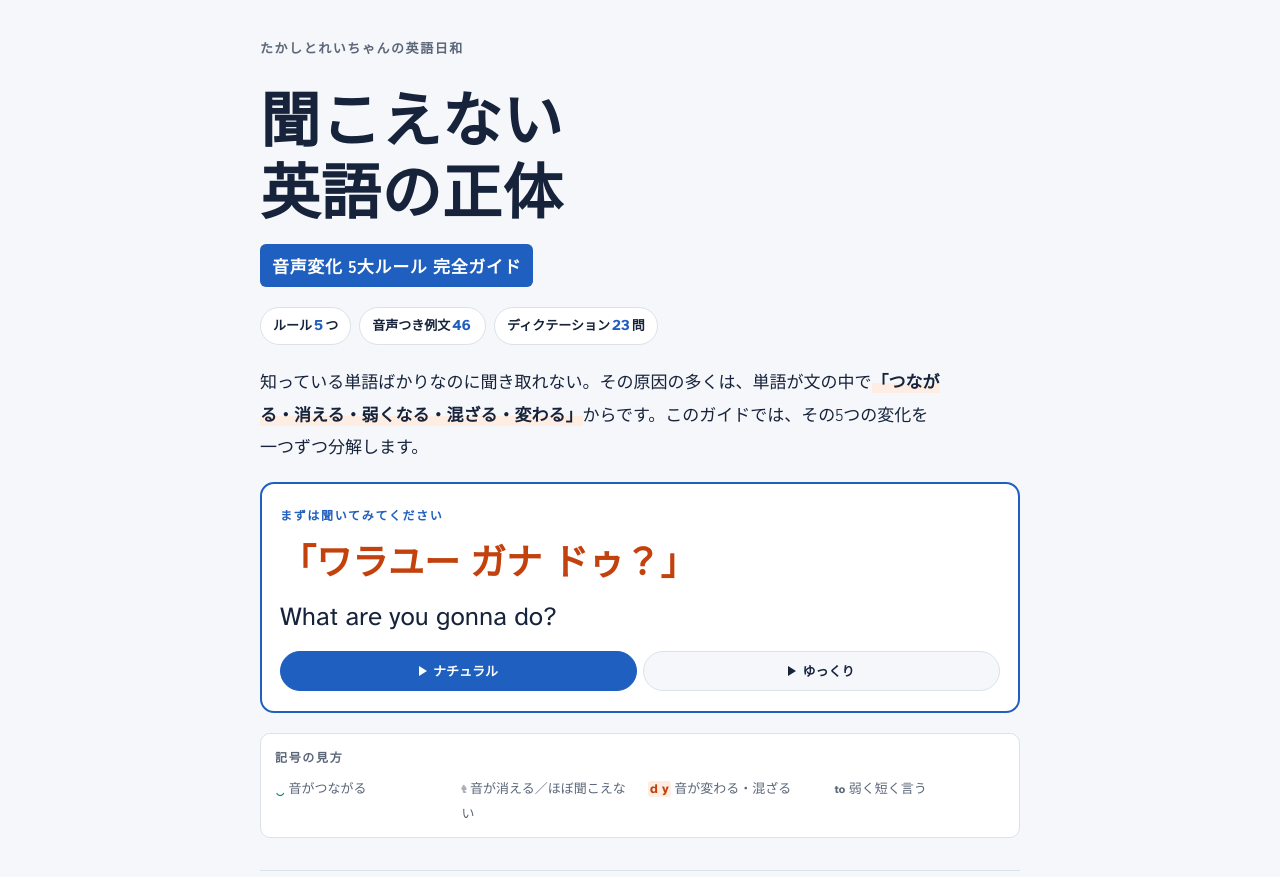
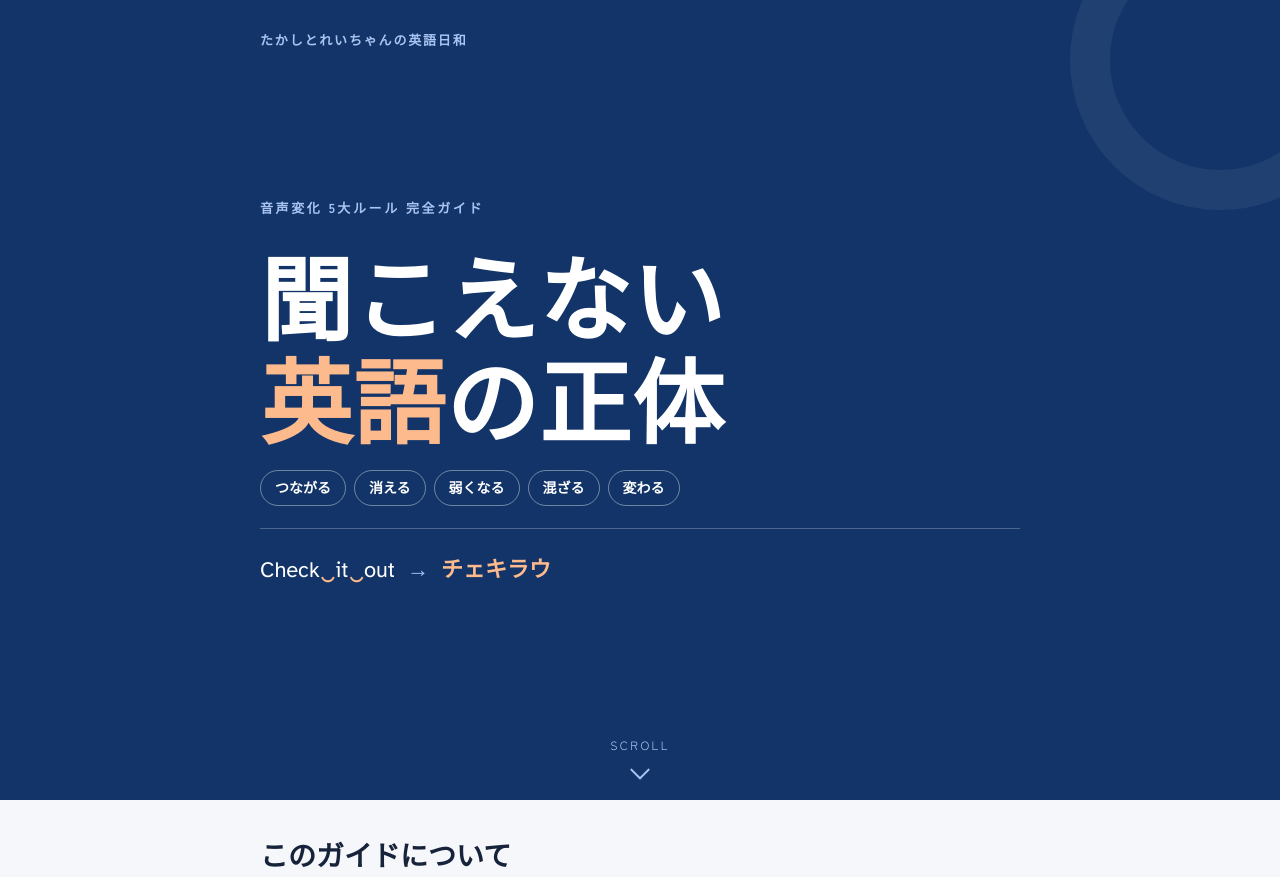
Before and after one commit to eigo-reitaka/otonohenka-eigo, a plain HTML site: page index.html in a window 1280 px wide. Shown: the top 877 px of the page. Drawn offline with Linux system fonts and the light colour scheme.

Commit message:
表紙と、スクロール時に出るタイトルバーを追加
Co-Authored-By: Claude Opus 5.5 <noreply@anthropic.com>
Claude-Session: https://claude.ai/code/session_018kxnhq3gUxAYv5LZQD3Nfw

```diff
--- a/index.html
+++ b/index.html
@@ -14,7 +14,7 @@
 :root{
   --bg:#F5F7FA; --surface:#FFFFFF; --ink:#16233A; --muted:#5B6678; --line:#DCE2EA;
   --accent:#1F5FBF; --accent-soft:#E6EEFA; --link:#0E8A7A; --drop:#A8B0BD; --change:#C2410C; --change-soft:#FDEDE3;
-  --ok:#15803D; --ng:#B91C1C;
+  --ok:#15803D; --ng:#B91C1C; --cover-bg:#123468; --cover-fg:#FFFFFF; --cover-sub:#A9C4F2; --cover-hl:#FDBA8C;
   --f-display:"Zen Kaku Gothic New","Hiragino Sans","Yu Gothic",sans-serif;
   --f-body:"Zen Kaku Gothic New","Hiragino Sans","Yu Gothic",sans-serif;
   --f-en:"Atkinson Hyperlegible","Helvetica Neue",Arial,sans-serif;
@@ -22,11 +22,11 @@
 @media (prefers-color-scheme: dark){:root:not([data-theme="light"]){
   --bg:#0F1724; --surface:#172234; --ink:#E6ECF5; --muted:#9AA6B8; --line:#2A3850;
   --accent:#7FB0FF; --accent-soft:#1D2E4A; --link:#4FD1BC; --drop:#5E6B80; --change:#FB923C; --change-soft:#3A2618;
-  --ok:#4ADE80; --ng:#F87171; color-scheme:dark}}
+  --ok:#4ADE80; --ng:#F87171; --cover-bg:#0B1A33; --cover-fg:#E6ECF5; --cover-sub:#8FAEE0; --cover-hl:#FB923C; color-scheme:dark}}
 :root[data-theme="dark"]{
   --bg:#0F1724; --surface:#172234; --ink:#E6ECF5; --muted:#9AA6B8; --line:#2A3850;
   --accent:#7FB0FF; --accent-soft:#1D2E4A; --link:#4FD1BC; --drop:#5E6B80; --change:#FB923C; --change-soft:#3A2618;
-  --ok:#4ADE80; --ng:#F87171; color-scheme:dark}
+  --ok:#4ADE80; --ng:#F87171; --cover-bg:#0B1A33; --cover-fg:#E6ECF5; --cover-sub:#8FAEE0; --cover-hl:#FB923C; color-scheme:dark}
 *{box-sizing:border-box}
 body{background:var(--bg);color:var(--ink);font-family:var(--f-body);font-size:16px;line-height:1.85;
   padding-left:max(16px,env(safe-area-inset-left,0px));padding-right:max(16px,env(safe-area-inset-right,0px));padding-block:0 64px}
@@ -39,6 +39,7 @@ p{margin:0}
 header.hero{padding-block:36px 32px;display:grid;gap:20px;border-bottom:1px solid var(--line)}
 .brand{font-size:13px;letter-spacing:.12em;color:var(--muted);font-weight:700}
 .hero h1{font-size:clamp(40px,11vw,60px);font-weight:900;letter-spacing:.01em;line-height:1.2}
+.hero .intro-h{font-size:clamp(22px,6vw,28px);font-weight:900}
 .hero .badge{justify-self:start;background:var(--accent);color:var(--surface);font-weight:700;font-size:clamp(14px,3.8vw,17px);border-radius:6px;padding:6px 12px;letter-spacing:.04em}
 .hero .facts{display:flex;flex-wrap:wrap;gap:8px}
 .hero .facts span{font-size:13px;font-weight:700;border:1px solid var(--line);background:var(--surface);border-radius:999px;padding:4px 12px}
@@ -131,6 +132,38 @@ button.reveal{background:var(--surface)}
 .qi .res .kana{display:block;font-weight:700;color:var(--change);margin-top:2px}
 .qi .res .ans{font-family:var(--f-en);font-size:17px;font-weight:700;display:block}
 footer{padding-block:48px 0;color:var(--muted);font-size:13px;border-top:1px solid var(--line);margin-top:48px}
+
+/* cover */
+.cover{background:var(--cover-bg);color:var(--cover-fg);min-height:100svh;display:grid;grid-template-rows:auto 1fr auto;
+  margin-left:calc(-1 * max(16px,env(safe-area-inset-left,0px)));margin-right:calc(-1 * max(16px,env(safe-area-inset-right,0px)));
+  padding-left:max(24px,env(safe-area-inset-left,0px));padding-right:max(24px,env(safe-area-inset-right,0px));padding-block:28px 24px;position:relative;overflow:hidden}
+.cover>*{position:relative;max-width:760px;width:100%;margin-inline:auto}
+.cover .c-brand{font-size:13px;font-weight:700;letter-spacing:.14em;color:var(--cover-sub)}
+.cover .c-main{align-self:center;display:grid;gap:22px;padding-block:32px}
+.cover .c-kicker{font-size:13px;font-weight:700;letter-spacing:.2em;color:var(--cover-sub)}
+.cover h1{font-size:clamp(48px,14vw,92px);font-weight:900;line-height:1.12;letter-spacing:.01em}
+.cover h1 em{font-style:normal;color:var(--cover-hl)}
+.cover .c-sample{font-family:var(--f-en);font-size:clamp(17px,4.6vw,22px);display:flex;flex-wrap:wrap;gap:4px 12px;align-items:baseline;border-top:1px solid color-mix(in srgb,var(--cover-fg) 25%,transparent);padding-top:18px}
+.cover .c-sample .arr{color:var(--cover-sub)}
+.cover .c-sample .kn{font-family:var(--f-body);font-weight:900;color:var(--cover-hl)}
+.cover .c-sample .lk{color:var(--cover-hl)}
+.cover .c-words{display:flex;flex-wrap:wrap;gap:8px}
+.cover .c-words span{font-size:14px;font-weight:700;border:1px solid color-mix(in srgb,var(--cover-fg) 40%,transparent);border-radius:999px;padding:4px 14px}
+.cover .c-scroll{justify-self:center;display:grid;justify-items:center;gap:6px;font-size:12px;letter-spacing:.2em;color:var(--cover-sub);text-decoration:none}
+.cover .c-scroll i{width:14px;height:14px;border-right:2px solid currentColor;border-bottom:2px solid currentColor;transform:rotate(45deg);animation:nudge 1.6s ease-in-out infinite}
+@keyframes nudge{0%,100%{translate:0 0}50%{translate:0 6px}}
+@media (prefers-reduced-motion:reduce){.cover .c-scroll i{animation:none}}
+.cover .c-ring{position:absolute;right:-90px;top:-90px;width:300px;height:300px;border-radius:50%;border:40px solid color-mix(in srgb,var(--cover-fg) 6%,transparent);max-width:none;margin:0}
+/* top bar */
+.topbar{position:fixed;left:0;right:0;top:0;z-index:20;background:color-mix(in srgb,var(--bg) 92%,transparent);backdrop-filter:blur(8px);-webkit-backdrop-filter:blur(8px);
+  border-bottom:1px solid var(--line);padding-top:env(safe-area-inset-top,0px);transform:translateY(-110%);transition:transform .25s ease}
+.topbar.show{transform:none}
+.topbar .in{max-width:760px;margin:0 auto;display:flex;align-items:center;gap:12px;padding-block:10px;
+  padding-left:max(16px,env(safe-area-inset-left,0px));padding-right:max(16px,env(safe-area-inset-right,0px))}
+.topbar a{font-family:var(--f-display);font-weight:900;font-size:17px;color:var(--ink);text-decoration:none;white-space:nowrap}
+.topbar .now{margin-left:auto;font-size:12px;font-weight:700;color:var(--accent);white-space:nowrap;overflow:hidden;text-overflow:ellipsis;min-width:0}
+@media (prefers-reduced-motion:reduce){.topbar{transition:none}}
+section.ch{scroll-margin-top:64px}
 @media (prefers-reduced-motion:reduce){*{scroll-behavior:auto!important}}
 html{scroll-behavior:smooth}
 </style>
@@ -138,11 +171,21 @@ html{scroll-behavior:smooth}
 <body>
 
 
+<div class="topbar" id="topbar" aria-hidden="true"><div class="in"><a href="#top" tabindex="-1">聞こえない英語の正体</a><span class="now" id="nowch"></span></div></div>
+<section class="cover" id="top">
+  <span class="c-ring" aria-hidden="true"></span>
+  <div class="c-brand">たかしとれいちゃんの英語日和</div>
+  <div class="c-main">
+    <div class="c-kicker">音声変化 5大ルール 完全ガイド</div>
+    <h1>聞こえない<br><em>英語</em>の正体</h1>
+    <div class="c-words"><span>つながる</span><span>消える</span><span>弱くなる</span><span>混ざる</span><span>変わる</span></div>
+    <div class="c-sample"><span>Check<span class="lk">‿</span>it<span class="lk">‿</span>out</span><span class="arr">→</span><span class="kn">チェキラウ</span></div>
+  </div>
+  <a class="c-scroll" href="#intro">SCROLL<i aria-hidden="true"></i></a>
+</section>
 <div class="wrap">
-<header class="hero">
-  <div class="brand">たかしとれいちゃんの英語日和</div>
-  <h1>聞こえない<br>英語の正体</h1>
-  <div class="badge">音声変化 5大ルール 完全ガイド</div>
+<header class="hero" id="intro">
+  <h2 class="intro-h">このガイドについて</h2>
   <div class="facts"><span>ルール<b>5</b>つ</span><span>音声つき例文<b>46</b></span><span>ディクテーション<b>23</b>問</span></div>
   <p class="intro">知っている単語ばかりなのに聞き取れない。その原因の多くは、単語が文の中で<strong>「つながる・消える・弱くなる・混ざる・変わる」</strong>からです。このガイドでは、その5つの変化を一つずつ分解します。</p>
   <div class="hero-demo">
@@ -435,6 +478,16 @@ function play(text, kind, btn){
   a.play().catch(()=>{ if(cur===a) stopAll(); });
   return true;
 }
+
+/* 表紙を過ぎたらタイトルバーを表示し、今いる章名を出す */
+(function(){
+  const bar=document.getElementById("topbar"), cover=document.getElementById("top"), now=document.getElementById("nowch");
+  if(!("IntersectionObserver" in window)) return;
+  new IntersectionObserver(es=>{ es.forEach(e=>{ const show=!e.isIntersecting; bar.classList.toggle("show",show); bar.setAttribute("aria-hidden",String(!show)); }); },{threshold:0}).observe(cover);
+  const io=new IntersectionObserver(es=>{ es.forEach(e=>{ if(e.isIntersecting){ const c=CH.find(x=>x.id===e.target.id); if(c) now.textContent=(/^\d/.test(c.no)?c.no+" ":"")+c.title; } }); },{rootMargin:"-40% 0px -55% 0px"});
+  document.querySelectorAll("section.ch").forEach(el=>io.observe(el));
+  new IntersectionObserver(es=>{ es.forEach(e=>{ if(e.isIntersecting) now.textContent=""; }); },{rootMargin:"-40% 0px -55% 0px"}).observe(document.getElementById("intro"));
+})();
 const norm = s => s.toLowerCase().replace(/[’']/g,"'").replace(/[^a-z' ]/g," ").replace(/\s+/g," ").trim();
 
 document.addEventListener("click", ev=>{
```
